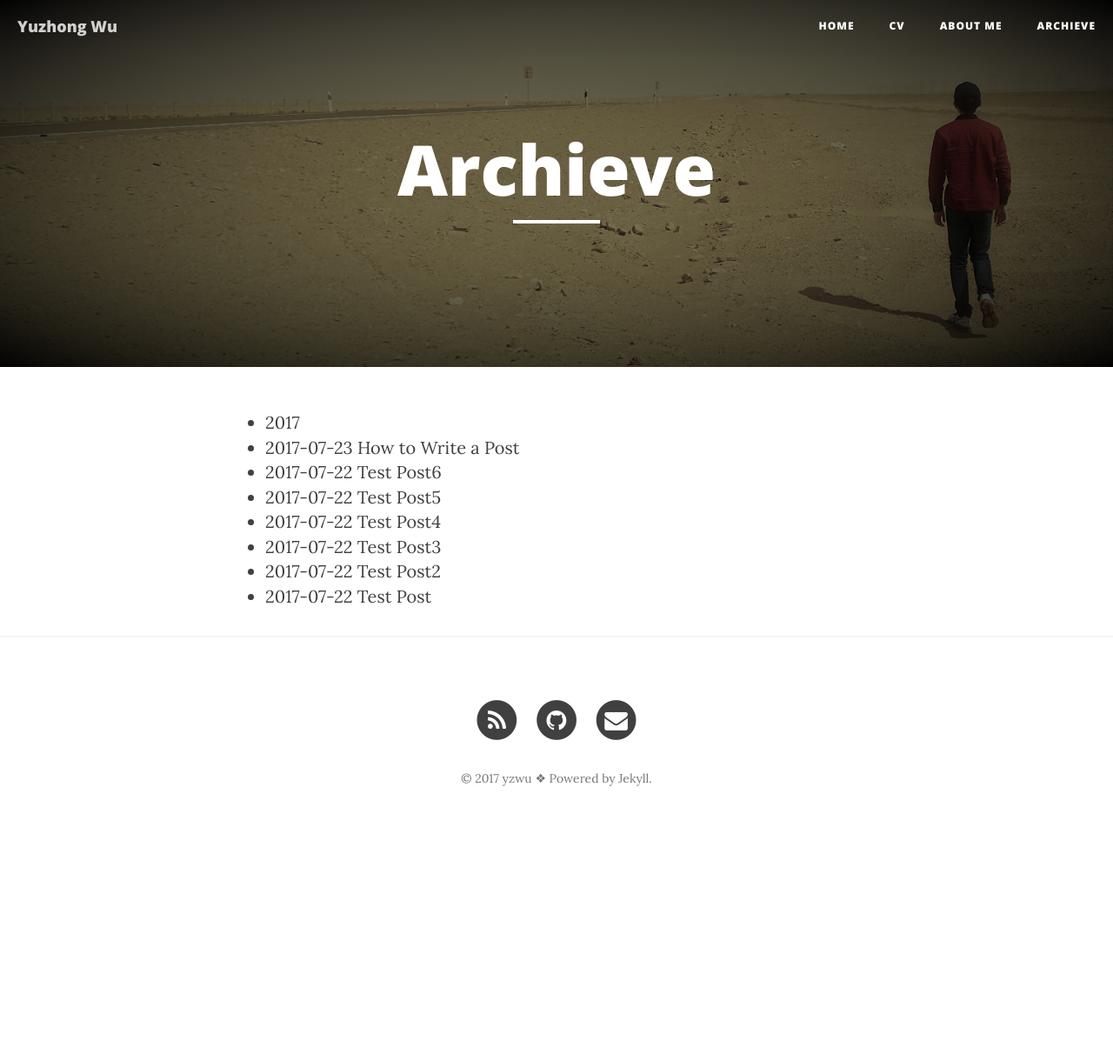
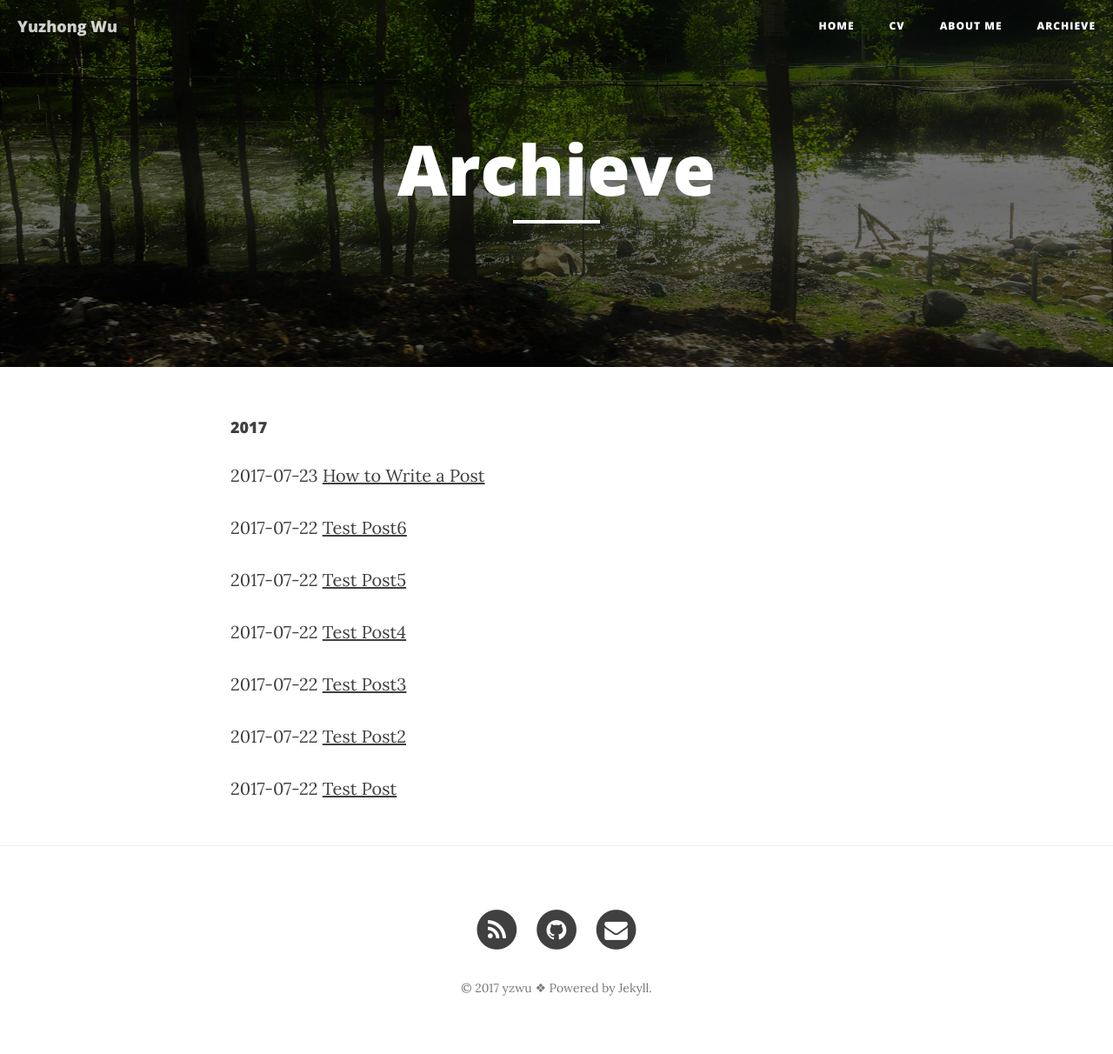
Before and after one commit to yzwu2017/yzwu2017.github.io, a Jekyll site: the page built from archieve.html, in a window 1280 px wide. Shown: the whole page at 87% size. Built offline with Jekyll 4.4.1, drawn with Linux system fonts in a browser that asks for light colours; nearby versions of some CDN libraries; library files that are not in the unit come from our copies; before the commit the page ends 971 px from its top, so only the background shows below that.

```diff
--- a/_posts/2017-07-22-test-post3.markdown
+++ b/_posts/2017-07-22-test-post3.markdown
@@ -3,7 +3,7 @@ layout:     post
 title:      "Test Post3"
 date:       2017-07-22 13:25:00
 author:     "Yuzhong Wu"
-header-img: "img/tokyo_tower.jpg"
+header-img: "img/ueno_2.jpg"
 ---
 
 <p>This is a test post.</p>
--- a/archieve.html
+++ b/archieve.html
@@ -1,11 +1,28 @@
 ---
 layout: page
-title:      "Archieve"
+title: "Archieve"
 description: ""
+header-img: "img/page-bg-02.jpg"
 ---
 
 
+{% for post in site.posts %}
+  {% capture y %}{{post.date | date:"%Y"}}{% endcapture %}
+  {% if current_year != y %}
+    {% assign current_year = y %}
+    <h4>{{ y }}</h4>
+  {% endif %}
+  <p>
+    <time datetime="{{ post.date | date:"%Y-%m-%d" }}">{{ post.date | date:"%Y-%m-%d" }}</time>
+    <a href="{{ post.url }}" title="{{ post.title }}">{{ post.title }}</a>
+  </p>
+{% endfor %}
 
+
+
+
+
+<!--
 <ul class="listing">
 {% for post in site.posts %}
   {% capture y %}{{post.date | date:"%Y"}}{% endcapture %}
@@ -19,3 +36,4 @@ description: ""
   </li>
 {% endfor %}
 </ul>
+-->
```
Also changed, not shown: img/page-bg-03.jpg (renamed from img/tokyo_tower.jpg).
